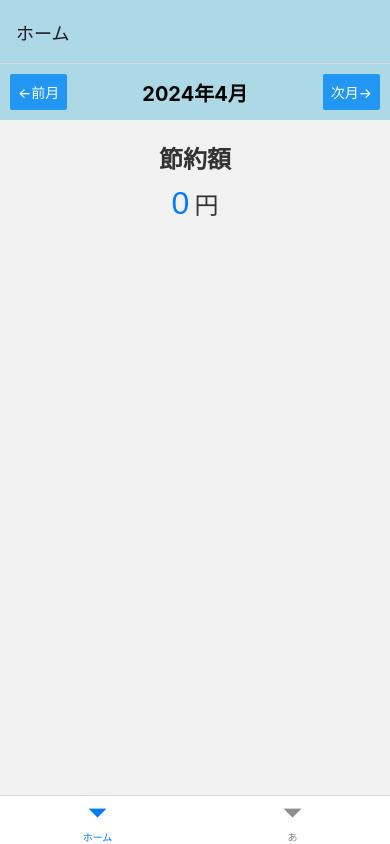
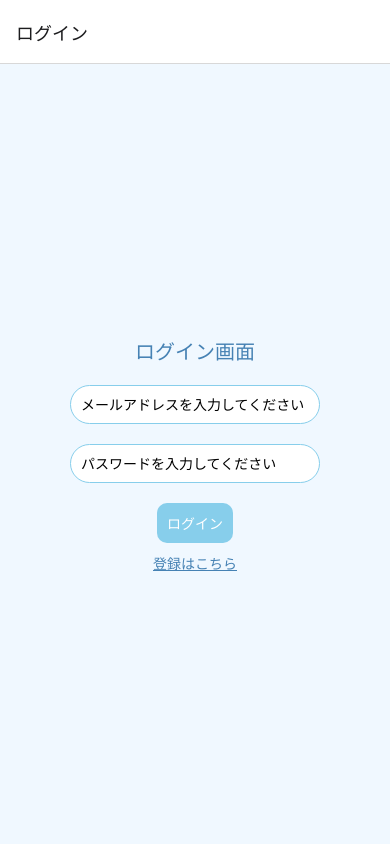
Before and after one commit to AmorSachimai/setsuyaku-app, a React Native app: screen / in a window 390 px wide. Built offline with nearby package versions, Linux system fonts and the light colour scheme; no server answers.

Commit message:
auth直った

```diff
--- a/App.js
+++ b/App.js
@@ -1,128 +1,132 @@
-// import React, { useEffect, useState } from "react";
-// import { StyleSheet, Text, View } from "react-native";
-// import { NavigationContainer } from "@react-navigation/native";
-// import { createNativeStackNavigator } from "@react-navigation/native-stack";
-// import { createBottomTabNavigator } from "@react-navigation/bottom-tabs";
-// import { onAuthStateChanged } from "firebase/auth";
-// import { getAuth } from "firebase/auth";
-// import app from "./firebase/Firebase";
-// import Home from "./components/Home";
-// import Home2 from "./components2/Home2";
-// import Login from "./auth/Login";
-// import Register from "./auth/Register";
-
-// const auth = getAuth(app);
-
-// export default function App() {
-//   const Stack = createNativeStackNavigator();
-//   const Tab = createBottomTabNavigator();
-//   const [user, setUser] = useState("");
-//   const [loading, setLoading] = useState(true);
-
-//   useEffect(() => {
-//     const unsubscribe = onAuthStateChanged(auth, (user) => {
-//       setLoading(false);
-//       if (user) {
-//         console.log(user);
-//         setUser(user);
-//       } else {
-//         setUser("");
-//       }
-//     });
-//     return () => unsubscribe();
-//   }, []);
-
-//   if (loading) {
-//     return (
-//       <View style={styles.loadingContainer}>
-//         <Text style={styles.loadingText}>Loading...</Text>
-//       </View>
-//     );
-//   } else {
-//     return (
-//       <NavigationContainer>
-//         <Stack.Navigator>
-//           {user ? (
-//             <Tab.Navigator
-//               screenOptions={{
-//                 headerStyle: { backgroundColor: "#ADD8E6" },
-//               }}
-//             >
-//               <Tab.Screen name="ホーム" component={Home} />
-//               <Tab.Screen name="あ" component={Home2} />
-//             </Tab.Navigator>
-//           ) : (
-//             <>
-//               <Stack.Screen name="ログイン" component={Login} />
-//               <Stack.Screen name="登録" component={Register} />
-//             </>
-//           )}
-//         </Stack.Navigator>
-//       </NavigationContainer>
-//     );
-//   }
-// }
-
-// const styles = StyleSheet.create({
-//   loadingContainer: {
-//     flex: 1,
-//     backgroundColor: "#fff",
-//     alignItems: "center",
-//     justifyContent: "center",
-//   },
-//   loadingText: {
-//     fontSize: 20,
-//     color: "#555",
-//   },
-// });
-
-
-//import { StatusBar } from 'expo-status-bar';
-import { StyleSheet, Text, View } from 'react-native';
-//import { BrowserRouter as Router, Route, Switch } from "react-router-dom";
+import React, { useEffect, useState } from "react";
+import { StyleSheet, Text, View } from "react-native";
+import { NavigationContainer } from "@react-navigation/native";
+import { createNativeStackNavigator } from "@react-navigation/native-stack";
+import { createBottomTabNavigator } from "@react-navigation/bottom-tabs";
+import { onAuthStateChanged } from "firebase/auth";
+import { getAuth } from "firebase/auth";
+import app from "./firebase/Firebase";
 import Home from "./components/Home";
 import Home2 from "./components2/Home2";
-import { NavigationContainer } from "@react-navigation/native";
-import { createNativeStackNavigator,} from "@react-navigation/native-stack";
-//import { CardStyleInterpolators} from "@react-navigation/stack";
-import { createBottomTabNavigator } from "@react-navigation/bottom-tabs";
-import * as React from "react";
+import Login from "./auth/Login";
+import Register from "./auth/Register";
 
+const auth = getAuth(app);
 
 export default function App() {
-
   const Stack = createNativeStackNavigator();
   const Tab = createBottomTabNavigator();
+  const [user, setUser] = useState("");
+  const [loading, setLoading] = useState(true);
 
+  useEffect(() => {
+    const unsubscribe = onAuthStateChanged(auth, (user) => {
+      setLoading(false);
+      if (user) {
+        console.log(user);
+        setUser(user);
+      } else {
+        setUser("");
+      }
+    });
+    return () => unsubscribe();
+  }, []);
 
+  if (loading) {
+    return (
+      <View style={styles.loadingContainer}>
+        <Text style={styles.loadingText}>Loading...</Text>
+      </View>
+    );
+  } else {
     return (
       <NavigationContainer>
+        <Stack.Navigator>
+          {user ? (
+            <Stack.Screen name="Authenticated" options={{ headerShown: false }}>
+              {() => (
                 <Tab.Navigator
-        // initialRouteName="Home"
                   screenOptions={{
                     headerStyle: { backgroundColor: "#ADD8E6" },
-        //   headerTitleStyle: { color: "#fff" },
-        //   headerTintColor: "#fff",
-        //   headerBackTitle: "Back",
-        //   /* 画面遷移のアニメーションを指定することができる */
-        //   cardStyleInterpolator: CardStyleInterpolators.forHorizontalIOS,
-        //   /* 画面をスワイプすると戻ることができる設定 Android用 iphoneはデフォルトでできる */
-        //   gestureEnavled: true,
-        //   gestureDirection: "horizontal",
                   }}
                 >
                   <Tab.Screen name="ホーム" component={Home} />
                   <Tab.Screen name="あ" component={Home2} />
                 </Tab.Navigator>
+              )}
+            </Stack.Screen>
+          ) : (
+            <>
+              <Stack.Screen name="ログイン" component={Login} />
+              <Stack.Screen name="登録" component={Register} />
+            </>
+          )}
+        </Stack.Navigator>
       </NavigationContainer>
     );
   }
+}
 
 const styles = StyleSheet.create({
-  container: {
+  loadingContainer: {
     flex: 1,
-    backgroundColor: '#fff',
-    alignItems: 'center',
-    justifyContent: 'center',
+    backgroundColor: "#fff",
+    alignItems: "center",
+    justifyContent: "center",
+  },
+  loadingText: {
+    fontSize: 20,
+    color: "#555",
   },
 });
+
+
+// //import { StatusBar } from 'expo-status-bar';
+// import { StyleSheet, Text, View } from 'react-native';
+// //import { BrowserRouter as Router, Route, Switch } from "react-router-dom";
+// import Home from "./components/Home";
+// import Home2 from "./components2/Home2";
+// import { NavigationContainer } from "@react-navigation/native";
+// import { createNativeStackNavigator,} from "@react-navigation/native-stack";
+// //import { CardStyleInterpolators} from "@react-navigation/stack";
+// import { createBottomTabNavigator } from "@react-navigation/bottom-tabs";
+// import * as React from "react";
+
+
+// export default function App() {
+
+//   const Stack = createNativeStackNavigator();
+//   const Tab = createBottomTabNavigator();
+
+
+//   return (
+//     <NavigationContainer>
+//       <Tab.Navigator
+//         // initialRouteName="Home"
+//         screenOptions={{
+//           headerStyle: { backgroundColor: "#ADD8E6" },
+//         //   headerTitleStyle: { color: "#fff" },
+//         //   headerTintColor: "#fff",
+//         //   headerBackTitle: "Back",
+//         //   /* 画面遷移のアニメーションを指定することができる */
+//         //   cardStyleInterpolator: CardStyleInterpolators.forHorizontalIOS,
+//         //   /* 画面をスワイプすると戻ることができる設定 Android用 iphoneはデフォルトでできる */
+//         //   gestureEnavled: true,
+//         //   gestureDirection: "horizontal",
+//         }}
+//       >
+//         <Tab.Screen name="ホーム" component={Home} />
+//         <Tab.Screen name="あ" component={Home2} />
+//       </Tab.Navigator>
+//     </NavigationContainer>
+//   );
+// }
+
+// const styles = StyleSheet.create({
+//   container: {
+//     flex: 1,
+//     backgroundColor: '#fff',
+//     alignItems: 'center',
+//     justifyContent: 'center',
+//   },
+// });
--- a/auth/Login.js
+++ b/auth/Login.js
@@ -1,97 +1,97 @@
-// import React, { useState } from "react";
-// import { signInWithEmailAndPassword } from "firebase/auth";
-// import {
-//   View,
-//   TextInput,
-//   Text,
-//   TouchableOpacity,
-//   KeyboardAvoidingView,
-//   StyleSheet,
-// } from "react-native";
-// import { auth } from "../firebase";
+import React, { useState } from "react";
+import { signInWithEmailAndPassword } from "firebase/auth";
+import {
+  View,
+  TextInput,
+  Text,
+  TouchableOpacity,
+  KeyboardAvoidingView,
+  StyleSheet,
+} from "react-native";
+import { auth } from "../firebase/Firebase";
 
-// const Login = ({navigation}) => {
-//   const [email, setEmail] = useState("");
-//   const [password, setPassword] = useState("");
+const Login = ({navigation}) => {
+  const [email, setEmail] = useState("");
+  const [password, setPassword] = useState("");
 
-//   const handleLogin = async () => {
-//     try {
-//       await signInWithEmailAndPassword(auth, email, password);
-//     } catch (error) {
-//       console.log(error.message);
-//     }
-//   };
+  const handleLogin = async () => {
+    try {
+      await signInWithEmailAndPassword(auth, email, password);
+    } catch (error) {
+      console.log(error.message);
+    }
+  };
 
-//   return (
-//     <KeyboardAvoidingView behavior="padding" style={styles.container}>
-//       <Text style={styles.title}>ログイン画面</Text>
-//       <View style={styles.inputContainer}>
-//         <TextInput
-//           style={styles.input}
-//           onChangeText={setEmail}
-//           value={email}
-//           placeholder="メールアドレスを入力してください"
-//           autoCapitalize="none"
-//           autoCorrect={false}
-//         />
-//       </View>
-//       <View style={styles.inputContainer}>
-//         <TextInput
-//           style={styles.input}
-//           onChangeText={setPassword}
-//           value={password}
-//           placeholder="パスワードを入力してください"
-//           secureTextEntry={true}
-//           autoCapitalize="none"
-//         />
-//       </View>
-//       <TouchableOpacity style={styles.button} onPress={handleLogin}>
-//         <Text style={styles.buttonText}>ログイン</Text>
-//       </TouchableOpacity>
+  return (
+    <KeyboardAvoidingView behavior="padding" style={styles.container}>
+      <Text style={styles.title}>ログイン画面</Text>
+      <View style={styles.inputContainer}>
+        <TextInput
+          style={styles.input}
+          onChangeText={setEmail}
+          value={email}
+          placeholder="メールアドレスを入力してください"
+          autoCapitalize="none"
+          autoCorrect={false}
+        />
+      </View>
+      <View style={styles.inputContainer}>
+        <TextInput
+          style={styles.input}
+          onChangeText={setPassword}
+          value={password}
+          placeholder="パスワードを入力してください"
+          secureTextEntry={true}
+          autoCapitalize="none"
+        />
+      </View>
+      <TouchableOpacity style={styles.button} onPress={handleLogin}>
+        <Text style={styles.buttonText}>ログイン</Text>
+      </TouchableOpacity>
 
-//       <TouchableOpacity onPress={() => navigation.navigate("登録")}>
-//         <Text style={styles.registerLink}>登録はこちら</Text>
-//       </TouchableOpacity>
-//     </KeyboardAvoidingView>
-//   );
-// };
+      <TouchableOpacity onPress={() => navigation.navigate("登録")}>
+        <Text style={styles.registerLink}>登録はこちら</Text>
+      </TouchableOpacity>
+    </KeyboardAvoidingView>
+  );
+};
 
-// const styles = StyleSheet.create({
-//   container: {
-//     justifyContent: "center",
-//     alignItems: "center",
-//     flex: 1,
-//     backgroundColor: "#f0f8ff", // 淡い水色ベース
-//   },
-//   title: {
-//     fontSize: 20,
-//     marginBottom: 20,
-//     color: "#4682b4", // ダークスレートブルー
-//   },
-//   inputContainer: {
-//     marginBottom: 20,
-//   },
-//   input: {
-//     width: 250,
-//     borderWidth: 1,
-//     borderRadius: 20, // 丸みを帯びた枠線
-//     padding: 10,
-//     borderColor: "#87ceeb", // スカイブルー
-//     backgroundColor: "#fff", // ホワイト
-//   },
-//   button: {
-//     padding: 10,
-//     backgroundColor: "#87ceeb", // スカイブルー
-//     borderRadius: 10, // 丸みを帯びたボタン
-//   },
-//   buttonText: {
-//     color: "#fff", // ホワイト
-//   },
-//   registerLink: {
-//     marginTop: 10,
-//     color: "#4682b4", // ダークスレートブルー
-//     textDecorationLine: "underline", // 下線を追加
-//   },
-// });
+const styles = StyleSheet.create({
+  container: {
+    justifyContent: "center",
+    alignItems: "center",
+    flex: 1,
+    backgroundColor: "#f0f8ff", // 淡い水色ベース
+  },
+  title: {
+    fontSize: 20,
+    marginBottom: 20,
+    color: "#4682b4", // ダークスレートブルー
+  },
+  inputContainer: {
+    marginBottom: 20,
+  },
+  input: {
+    width: 250,
+    borderWidth: 1,
+    borderRadius: 20, // 丸みを帯びた枠線
+    padding: 10,
+    borderColor: "#87ceeb", // スカイブルー
+    backgroundColor: "#fff", // ホワイト
+  },
+  button: {
+    padding: 10,
+    backgroundColor: "#87ceeb", // スカイブルー
+    borderRadius: 10, // 丸みを帯びたボタン
+  },
+  buttonText: {
+    color: "#fff", // ホワイト
+  },
+  registerLink: {
+    marginTop: 10,
+    color: "#4682b4", // ダークスレートブルー
+    textDecorationLine: "underline", // 下線を追加
+  },
+});
 
-// export default Login;
+export default Login;
--- /dev/null
+++ b/auth/Logout.js
@@ -0,0 +1,46 @@
+import React from "react";
+import { View, Text, TouchableOpacity, StyleSheet } from "react-native";
+import { auth } from "../firebase/Firebase";
+import { signOut } from "firebase/auth";
+
+const handleLogout = () => {
+  signOut(auth)
+    .then(() => {
+      console.log("logout");
+    })
+    .catch((error) => {
+      console.log(error.message);
+    });
+};
+
+export const Logout = () => {
+  return (
+    <View style={styles.container}>
+      <TouchableOpacity onPress={handleLogout} style={styles.button}>
+        <Text style={styles.text}>ログアウト</Text>
+      </TouchableOpacity>
+    </View>
+  );
+};
+
+const styles = StyleSheet.create({
+  container: {
+    alignItems: "flex-end",
+    marginTop: 20,
+    paddingRight: 10, // Add some padding to the right side
+  },
+  buttonContainer: {
+    flexDirection: "row", // Align items horizontally
+  },
+  button: {
+    backgroundColor: "#ADD8E6", // Light blue color
+    padding: 10,
+    borderRadius: 5,
+  },
+  text: {
+    color: "#fff", // White text color
+    fontSize: 16,
+  },
+});
+
+export default Logout;
--- a/auth/Register.js
+++ b/auth/Register.js
@@ -1,100 +1,100 @@
-// import React, { useState } from "react";
-// import {
-//   KeyboardAvoidingView,
-//   TextInput,
-//   TouchableOpacity,
-//   Text,
-//   View,
-//   StyleSheet,
-// } from "react-native";
+import React, { useState } from "react";
+import {
+  KeyboardAvoidingView,
+  TextInput,
+  TouchableOpacity,
+  Text,
+  View,
+  StyleSheet,
+} from "react-native";
 
-// import { createUserWithEmailAndPassword } from "firebase/auth";
-// import { auth } from "../firebase";
+import { createUserWithEmailAndPassword } from "firebase/auth";
+import { auth } from "../firebase/Firebase";
 
 
 
 
-// const Register = () => {
-//   const [email, setEmail] = useState("");
-//   const [password, setPassword] = useState("");
+const Register = () => {
+  const [email, setEmail] = useState("");
+  const [password, setPassword] = useState("");
 
 
-//   const handleRegister = async () => {
-//     try {
-//       const user = await createUserWithEmailAndPassword(auth, email, password);
-//         console.log(user);
-//     } catch (error) {
-//         console.log(error.message);
-//     }
-//   };
+  const handleRegister = async () => {
+    try {
+      const user = await createUserWithEmailAndPassword(auth, email, password);
+        console.log(user);
+    } catch (error) {
+        console.log(error.message);
+    }
+  };
 
 
-//   return (
-//     <KeyboardAvoidingView behavior="padding" style={styles.container}>
-//       <Text style={styles.title}>ユーザ登録画面</Text>
-//       <View style={styles.inputContainer}>
-//         <TextInput
-//           style={styles.input}
-//           onChangeText={setEmail}
-//           value={email}
-//           placeholder="メールアドレスを入力してください"
-//           autoCapitalize="none"
-//           autoCorrect={false}
-//         />
-//       </View>
-//       <View style={styles.inputContainer}>
-//         <TextInput
-//           style={styles.input}
-//           onChangeText={setPassword}
-//           value={password}
-//           placeholder="パスワードを入力してください"
-//           secureTextEntry={true}
-//           autoCapitalize="none"
-//         />
-//       </View>
-//       <TouchableOpacity
-//         style={styles.button}
-//         onPress={handleRegister}
-//         disabled={!email || !password}
-//       >
-//         <Text style={styles.buttonText}>登録する</Text>
-//       </TouchableOpacity>
-//     </KeyboardAvoidingView>
-//   );
-// };
+  return (
+    <KeyboardAvoidingView behavior="padding" style={styles.container}>
+      <Text style={styles.title}>ユーザ登録画面</Text>
+      <View style={styles.inputContainer}>
+        <TextInput
+          style={styles.input}
+          onChangeText={setEmail}
+          value={email}
+          placeholder="メールアドレスを入力してください"
+          autoCapitalize="none"
+          autoCorrect={false}
+        />
+      </View>
+      <View style={styles.inputContainer}>
+        <TextInput
+          style={styles.input}
+          onChangeText={setPassword}
+          value={password}
+          placeholder="パスワードを入力してください"
+          secureTextEntry={true}
+          autoCapitalize="none"
+        />
+      </View>
+      <TouchableOpacity
+        style={styles.button}
+        onPress={handleRegister}
+        disabled={!email || !password}
+      >
+        <Text style={styles.buttonText}>登録する</Text>
+      </TouchableOpacity>
+    </KeyboardAvoidingView>
+  );
+};
 
-// const styles = StyleSheet.create({
-//   container: {
-//     justifyContent: "center",
-//     alignItems: "center",
-//     flex: 1,
-//     backgroundColor: "#f0f8ff", // 淡い水色ベース
-//   },
-//   title: {
-//     fontSize: 20,
-//     marginBottom: 20,
-//     color: "#4682b4", // ダークスレートブルー
-//   },
-//   inputContainer: {
-//     marginBottom: 20,
-//   },
-//   input: {
-//     width: 300, // 入力欄の幅を広く
-//     height: 40, // 入力欄の高さを増やす
-//     borderWidth: 1,
-//     borderRadius: 20, // 丸みを帯びた枠線
-//     padding: 10,
-//     borderColor: "#87ceeb", // スカイブルー
-//     backgroundColor: "#fff", // ホワイト
-//   },
-//   button: {
-//     padding: 10,
-//     backgroundColor: "#87ceeb", // スカイブルー
-//     borderRadius: 10,
-//   },
-//   buttonText: {
-//     color: "#fff", // ホワイト
-//   },
-// });
+const styles = StyleSheet.create({
+  container: {
+    justifyContent: "center",
+    alignItems: "center",
+    flex: 1,
+    backgroundColor: "#f0f8ff", // 淡い水色ベース
+  },
+  title: {
+    fontSize: 20,
+    marginBottom: 20,
+    color: "#4682b4", // ダークスレートブルー
+  },
+  inputContainer: {
+    marginBottom: 20,
+  },
+  input: {
+    width: 300, // 入力欄の幅を広く
+    height: 40, // 入力欄の高さを増やす
+    borderWidth: 1,
+    borderRadius: 20, // 丸みを帯びた枠線
+    padding: 10,
+    borderColor: "#87ceeb", // スカイブルー
+    backgroundColor: "#fff", // ホワイト
+  },
+  button: {
+    padding: 10,
+    backgroundColor: "#87ceeb", // スカイブルー
+    borderRadius: 10,
+  },
+  buttonText: {
+    color: "#fff", // ホワイト
+  },
+});
 
-// export default Register;
+export default Register;
--- a/components/Home.js
+++ b/components/Home.js
@@ -1,6 +1,7 @@
 import { db } from "../firebase/Firebase";
 import { Header } from "./Header";
 import { Balance } from "./Balance";
+
 import React, { useState, useContext, useEffect } from "react";
 import { StyleSheet, Text, View } from "react-native";
 import { totalCalc } from "./TotalSave";
@@ -174,6 +175,8 @@ function Home() {
         <Balance
           saveTotal={saveTotal}
         />
+
+
       </View>
     </View>
   );
--- a/components2/Header2.js
+++ b/components2/Header2.js
@@ -11,9 +11,9 @@ export const Header2 = () => {
 
   return (
     <View>
-      <View>
-        <Text></Text>
-      </View>
+
+        <Text>確認画面</Text>
+
     </View>
   );
 
--- a/components2/Home2.js
+++ b/components2/Home2.js
@@ -6,7 +6,7 @@ import { auth } from "../firebase/Firebase"
 import { Header2 } from "./Header2";
 import React, { useState, useContext, useEffect } from "react";
 import { StyleSheet, Text, View } from "react-native";
-
+import { Logout } from "../auth/Logout";
 
 
 function Home2() {
@@ -14,8 +14,8 @@ function Home2() {
   return (
     <View>
       <View>
-        <Header2/>
-
+        <Header2 />
+        <Logout />
       </View>
     </View>
   );
```
Also changed, not shown: components2/SendGift.js (added). Lines whose indentation alone changed are shown as unchanged.
